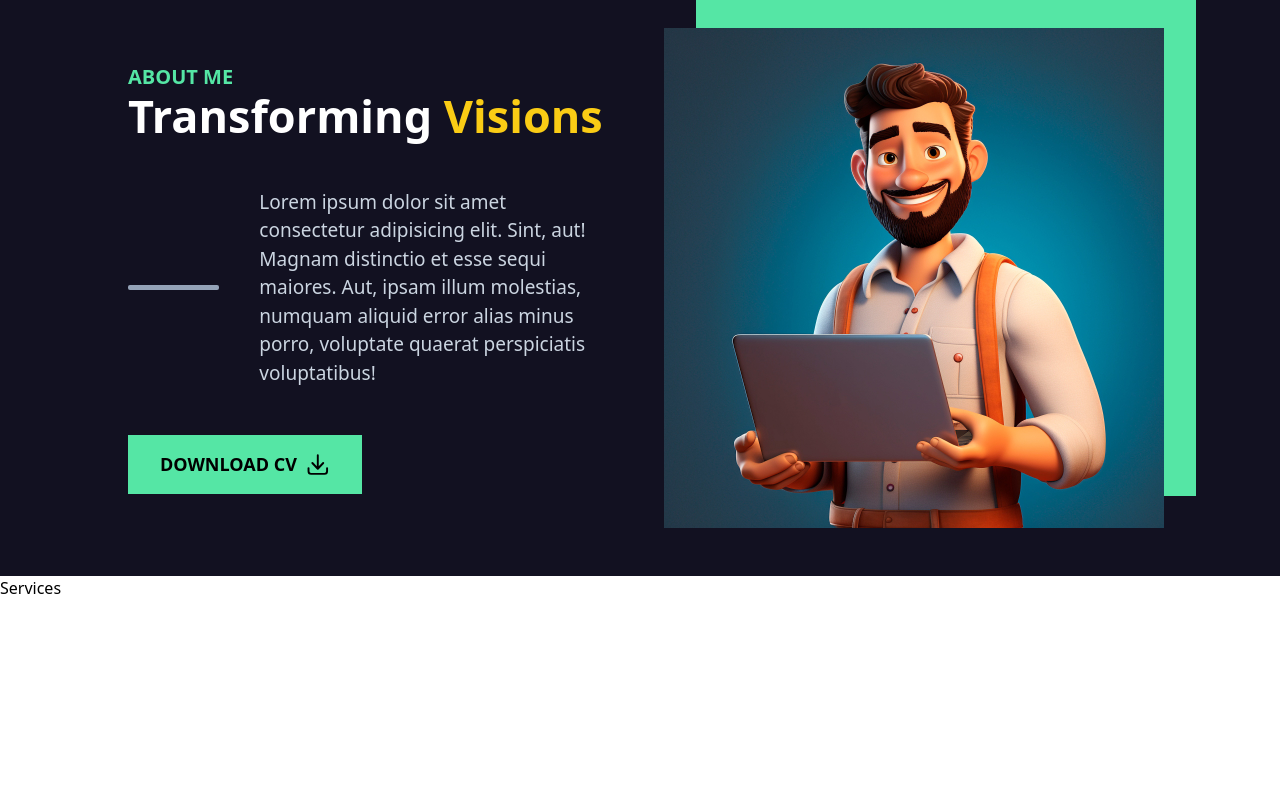
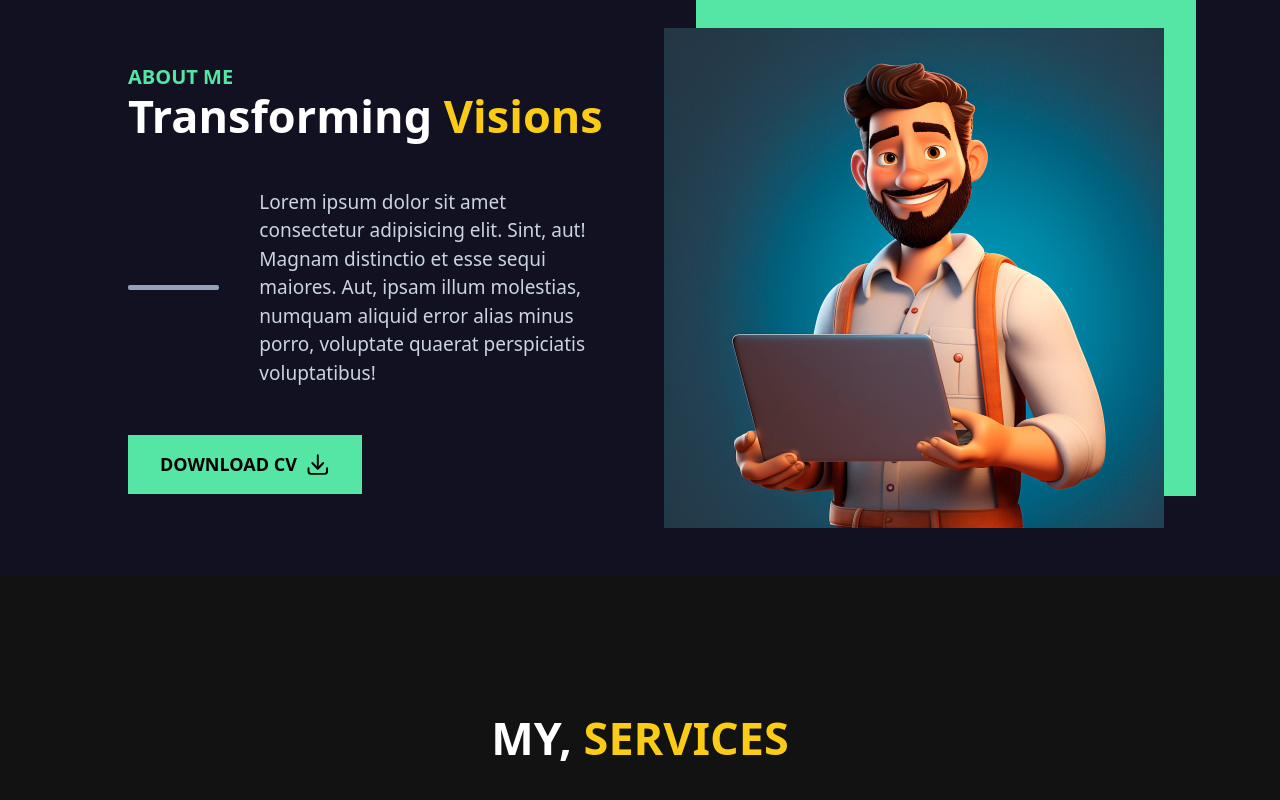
Before and after one commit to krrattoss5/didier-portfolio, a Next.js app: page / in a window 1280 px wide. Shown: the part 868-1668 px from the top of the page. Before the commit the page ends 1468 px from the top, so only its background shows below. Built offline with nearby package versions, Linux system fonts and the light colour scheme.

Commit message:
(add/heading styles)

```diff
--- a/components/Services.tsx
+++ b/components/Services.tsx
@@ -2,7 +2,11 @@
 
 const Services = () => {
   return (
-    <div>Services</div>
+    <div className='bg-[#121212] pt-[4rem] md:pt-[8rem] pb-[5rem]'>
+      <p className='heading'>
+        My, <span className='text-yellow-400'>Services</span>
+      </p>
+    </div>
   )
 }
 
--- a/styles/globals.css
+++ b/styles/globals.css
@@ -11,4 +11,8 @@
   .nav-link-mobile{
     @apply relative mb-[2rem] font-semibold text-white cursor-pointer text-[27px] w-fit md:block after:block after:content-[''] after:absolute after:h-[3px] after:bg-yellow-400 after:w-full after:scale-x-0 after:hover:scale-100 after:transition after:duration-300 after:origin-center
   }
+
+  .heading{
+    @apply text-center text-white text-[28px] sm:text-[33px] md:text-[45px] font-bold uppercase
+  }
 }
```
